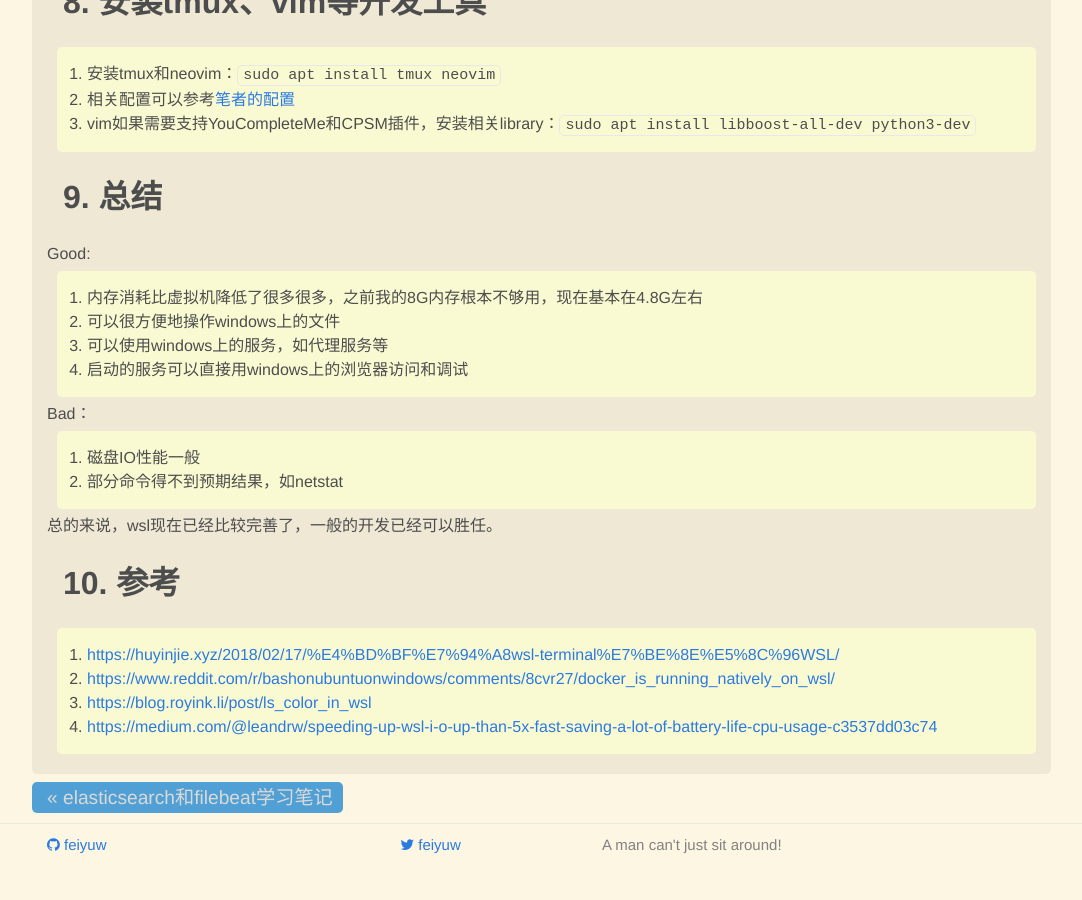
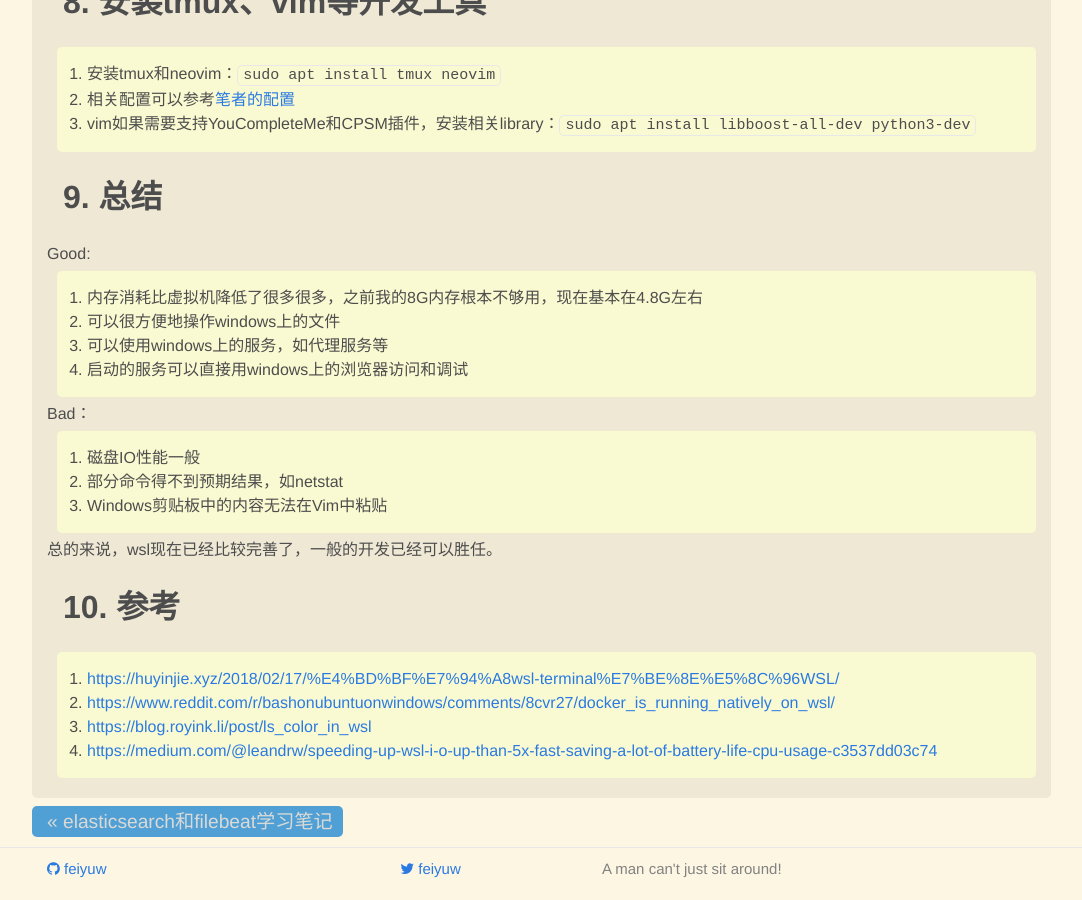
Before and after one commit to feiyuw/feiyuw.github.io, a Jekyll site: the page built from _posts/2018-10-29-setup-wsl-on-win10.md, in a window 1280 px wide and 900 px high, scrolled down 6581 px. Shown: the whole window, without its empty margins (91-1173 px from the left). Built offline with Jekyll 4.4.1, drawn with Linux system fonts in a browser that asks for light colours; nearby versions of some CDN libraries; comment, search, counter and statistics services are not loaded; before the commit the page ends 7457 px from its top, so only the background shows below that.

Commit message:
update blog

```diff
--- a/_posts/2018-10-29-setup-wsl-on-win10.md
+++ b/_posts/2018-10-29-setup-wsl-on-win10.md
@@ -125,6 +125,7 @@ Bad：
 
 1. 磁盘IO性能一般
 1. 部分命令得不到预期结果，如netstat
+1. Windows剪贴板中的内容无法在Vim中粘贴
 
 总的来说，wsl现在已经比较完善了，一般的开发已经可以胜任。
 
```
